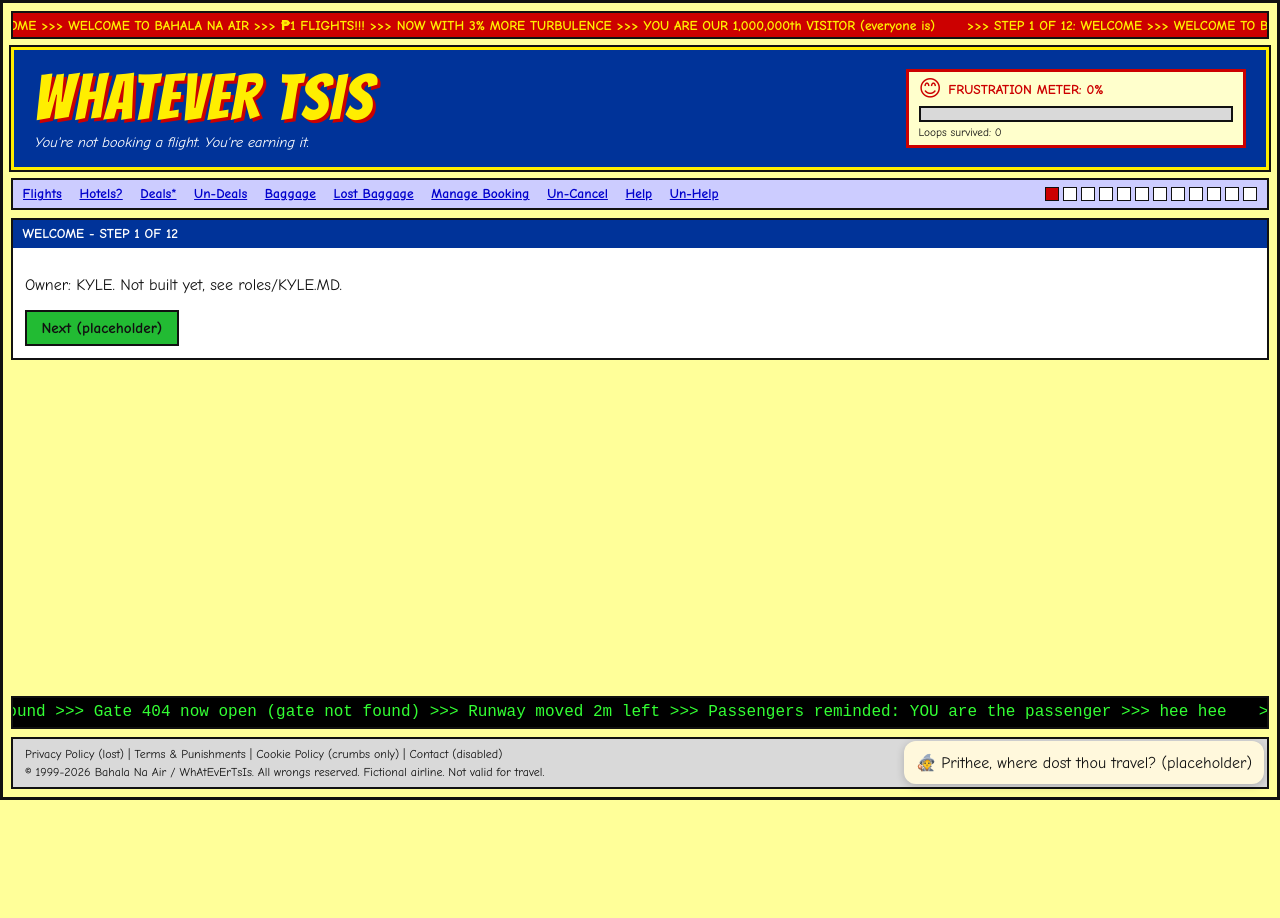
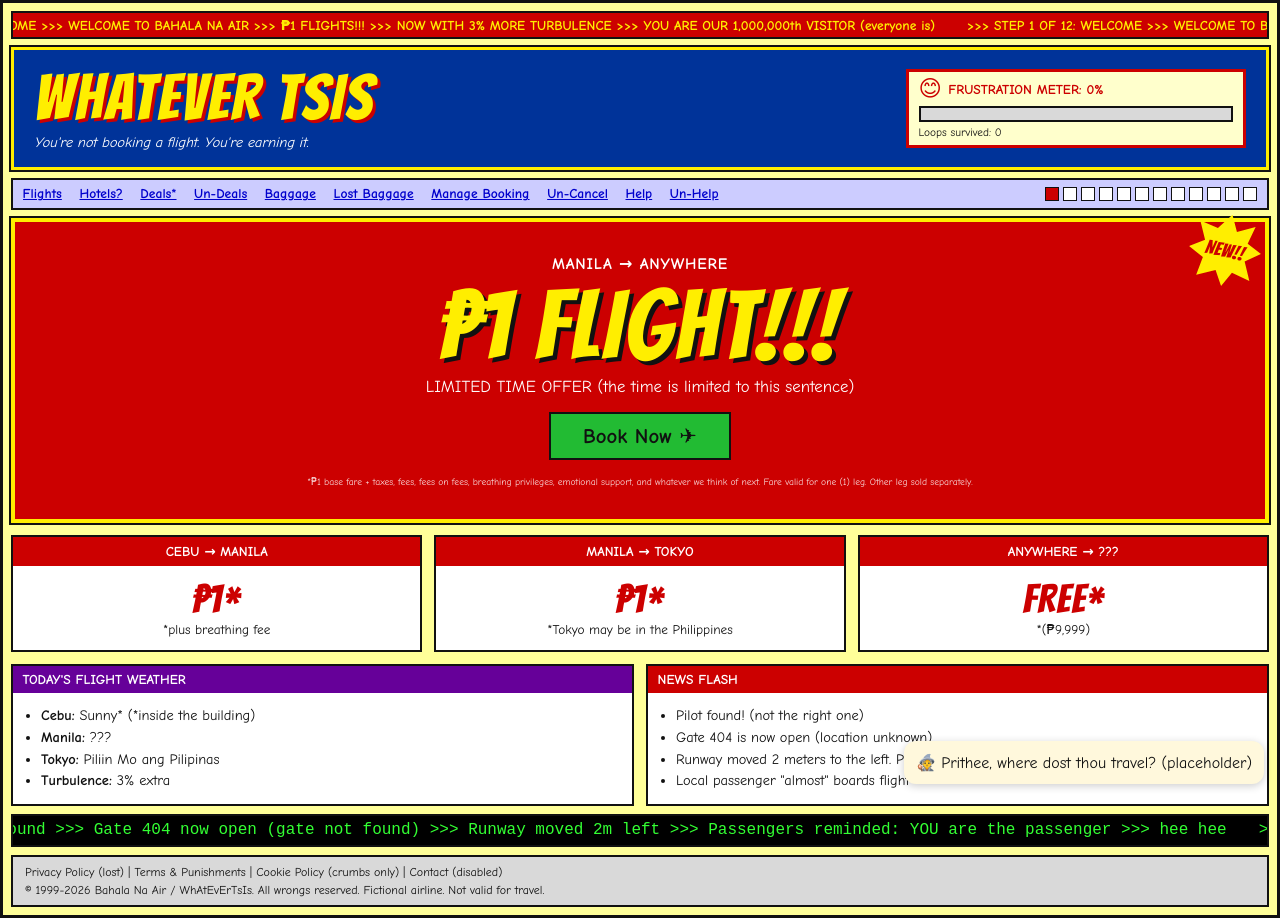
Before and after one commit to Zephyrdoestech/WhAtEvErTsIs, a React (Vite) app: page / in a window 1280 px wide. Shown: the top 918 px of the page. Before the commit the page ends 800 px from the top, so only its background shows below. Built offline with nearby package versions, Linux system fonts and the light colour scheme.

Commit message:
feat: Stage 01 ₱1 promo welcome page

```diff
--- a/src/stages/01-Welcome/Welcome.css
+++ b/src/stages/01-Welcome/Welcome.css
@@ -1 +1,27 @@
 /* OWNER: KYLE — styles for Stage 01 only */
+.welcome { display: flex; flex-direction: column; gap: 0.75rem; }
+
+.welcome-hero { position: relative; padding: 1.5rem 1rem 1rem; background: var(--red); border: 4px solid var(--yellow); outline: var(--border); color: #fff; text-align: center; }
+.welcome-route { margin: 0; font-weight: 700; letter-spacing: 0.05em; }
+.welcome-price { margin: 0.25rem 0; color: var(--yellow); font-size: clamp(3rem, 14vw, 6rem); line-height: 1; text-shadow: 4px 4px 0 var(--ink); }
+.welcome-offer { margin: 0 0 1rem; font-size: 1.05rem; }
+.welcome-book { min-height: 3rem; padding: 0.5rem 2rem; font-size: 1.3rem; }
+.welcome-fine { margin: 1rem 0 0; font-size: 0.6rem; opacity: 0.85; }
+
+/* Yellow starburst in the corner */
+.welcome-burst { position: absolute; top: -0.5rem; right: 0.25rem; display: grid; place-items: center; width: 4.5rem; height: 4.5rem; background: var(--yellow); color: var(--red); font-size: 1.2rem; transform: rotate(12deg);
+  clip-path: polygon(50% 0, 61% 22%, 85% 10%, 79% 35%, 100% 45%, 80% 60%, 92% 85%, 66% 79%, 55% 100%, 43% 80%, 18% 92%, 22% 66%, 0 55%, 20% 42%, 8% 17%, 34% 22%); }
+
+.welcome-promos { display: grid; gap: 0.75rem; }
+.welcome-promo { margin: 0; text-align: center; }
+.welcome-promo-price { margin: 0; color: var(--red); font-size: 2.5rem; }
+
+.welcome-info { display: grid; gap: 0.75rem; }
+.welcome-info .panel { margin: 0; }
+.welcome-list { margin: 0; padding-left: 1.75rem; font-size: 0.9rem; line-height: 1.5; }
+
+@media (min-width: 720px) {
+  .welcome-hero { padding: 2rem; }
+  .welcome-promos { grid-template-columns: repeat(3, 1fr); }
+  .welcome-info { grid-template-columns: 1fr 1fr; }
+}
--- a/src/stages/01-Welcome/Welcome.jsx
+++ b/src/stages/01-Welcome/Welcome.jsx
@@ -1,8 +1,68 @@
-// OWNER: KYLE — see KYLE.MD (Stage 01: Welcome)
-// Replace the placeholder with the real stage. Call next() from useBooking() when the user gets through.
-import StagePlaceholder from "../../components/layout/StagePlaceholder.jsx";
+// OWNER: KYLE — see KYLE.MD (Stage 01: Welcome). Layout follows docs/references/02-welcome-login-ad.png.
+import useBooking from "../../context/useBooking.js";
 import "./Welcome.css";
 
+const PROMOS = [
+  { route: "CEBU → MANILA", price: "₱1*", note: "*plus breathing fee" },
+  { route: "MANILA → TOKYO", price: "₱1*", note: "*Tokyo may be in the Philippines" },
+  { route: "ANYWHERE → ???", price: "FREE*", note: "*(₱9,999)" },
+];
+
+const WEATHER = [
+  ["Cebu", "Sunny* (*inside the building)"],
+  ["Manila", "???"],
+  ["Tokyo", "Piliin Mo ang Pilipinas"],
+  ["Turbulence", "3% extra"],
+];
+
+const NEWS = [
+  "Pilot found! (not the right one)",
+  "Gate 404 is now open (location unknown)",
+  "Runway moved 2 meters to the left. Planes not informed.",
+  "Local passenger \"almost\" boards flight",
+];
+
 export default function Welcome() {
-  return <StagePlaceholder number={1} title="Welcome" owner="KYLE" />;
+  const { next } = useBooking();
+  return (
+    <div className="welcome">
+      <section className="welcome-hero">
+        <span className="welcome-burst display" aria-hidden="true">NEW!!</span>
+        <p className="welcome-route">MANILA → ANYWHERE</p>
+        <h2 className="welcome-price display">₱1 FLIGHT!!!</h2>
+        <p className="welcome-offer">LIMITED TIME OFFER (the time is limited to this sentence)</p>
+        <button className="btn go welcome-book" onClick={next}>Book Now ✈</button>
+        <p className="welcome-fine">*₱1 base fare + taxes, fees, fees on fees, breathing privileges, emotional support, and whatever we think of next. Fare valid for one (1) leg. Other leg sold separately.</p>
+      </section>
+
+      <div className="welcome-promos">
+        {PROMOS.map((p) => (
+          <section key={p.route} className="panel welcome-promo">
+            <h3 className="panel-title red">{p.route}</h3>
+            <div className="panel-body">
+              <p className="welcome-promo-price display">{p.price}</p>
+              <small>{p.note}</small>
+            </div>
+          </section>
+        ))}
+      </div>
+
+      <div className="welcome-info">
+        <section className="panel">
+          <h3 className="panel-title purple">Today's flight weather</h3>
+          <ul className="panel-body welcome-list">
+            {WEATHER.map(([city, w]) => (
+              <li key={city}><strong>{city}:</strong> {w}</li>
+            ))}
+          </ul>
+        </section>
+        <section className="panel">
+          <h3 className="panel-title red">News flash</h3>
+          <ul className="panel-body welcome-list">
+            {NEWS.map((n) => <li key={n}>{n}</li>)}
+          </ul>
+        </section>
+      </div>
+    </div>
+  );
 }
```
Also changed, not shown: roles/KYLE.MD (+1 -1 lines).
